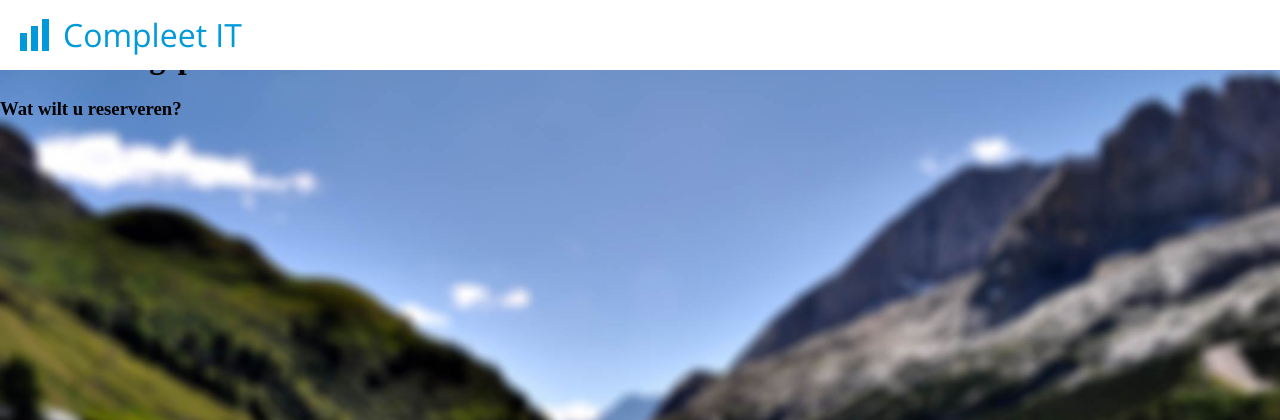
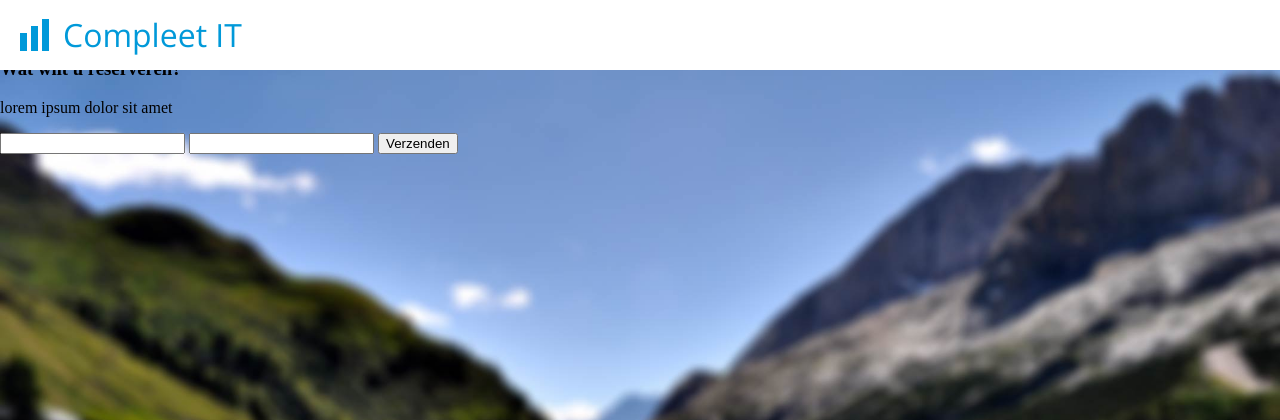
Before and after one commit to FrankSolleveld/Reserveringssysteem, a PHP site: page / in a window 1280 px wide. Shown: the top 420 px of the page. Run offline with PHP 8.4, Linux system fonts and the light colour scheme; data that the repository does not hold is empty; some libraries are stand-ins or nearby versions.

Commit message:
CSS works
- Fixed a bug where the main content wasn't centered.
- Fixed some files that couldn't be found.

```diff
--- a/app/main.css
+++ b/app/main.css
@@ -1,4 +1,6 @@
 @import url(https://fonts.googleapis.com/css?family=Open+Sans:300italic,400italic,600italic,700italic,800italic,400,300,600,700,800);
+
+
 
 
 html { background:#333333;   background: url('media/blurred.jpg') no-repeat center center fixed;
@@ -14,11 +16,11 @@ body {  margin:0; padding:0; }
 #titel { font-size:32px; font-weight:300; font-family: 'Open Sans', sans-serif; line-height:70px; padding-left:28px; width:180px; margin-left:35px; color:#0099d9; }
 #logo1 { width:7px; height:18px; background:#0099d9; position:absolute; bottom:19px; margin-left:20px; z-index:1100; }
 #logo2 { width:7px; height:25px; background:#0099d9; position:absolute; bottom:19px; margin-left:31px; z-index:1100; }
-#logo3 { width:7px; height:32px; background:#0099d9; position:absolute; bottom:19px; margin-left:42px; z-index:1100; }
+#logo3 { width:7px;  height:32px; background:#0099d9; position:absolute; bottom:19px; margin-left:42px; z-index:1100; }
 #titel:hover, #logo1:hover, #logo2:hover, #logo3:hover { cursor:pointer; }
 
 header { width:400px; height:140px; background:white; position:absolute; margin:auto 0 auto; margin-top:100px;  box-shadow: 0px 5px 15px -10px rgba(0,0,0,0.5);  z-index:900;  }
-#headerBackground { position:fixed; width:100%; background-color:white; height:70px;  /*box-shadow: 0px 5px 15px -10px black;*/ opacity:100; /*border-bottom:1px solid #d5d5d5;*/ z-index:20; top:0; left:0; }
+#headerBackground { position:fixed; width:100%; background-color:white; height:70px;  /*box-shadow: 0px 5px 15px -10px black;*/ opacity:100; z-index:20; top:0; left:0; }
 
 
 
--- a/app/src/database.php
+++ b/app/src/database.php
@@ -5,10 +5,10 @@
  * Date: 15-11-17
  * Time: 16:26
  */
-$myDatabase = new mysqli('sql.hosted.hr.nl', '0940599', 'eopubuac', '0940599');
+/**$db = new mysqli('sql.hosted.hr.nl', '0940599', 'QXiCtoPN8', '0940599');
 
-if($myDatabase->connect_errno > 0){
-    die('Unable to connect to database [' . $myDatabase->connect_error . ']');
+if($db->connect_errno > 0){
+    die('Unable to connect to database [' . $db->connect_error . ']');
 } else {
     echo("Connectie gelukt");
-}
+}*/
--- a/app/views/content.php
+++ b/app/views/content.php
@@ -4,16 +4,39 @@
  * User: franksolleveld
  * Date: 15-11-17
  * Time: 15:23
- */?>
-<link rel="stylesheet" type="text/css" src="../content-styles.css"/>
+ */
 
-<div class="mainframe container">
+$values = $_POST;
+
+/**if(isset($_POST))
+{
+    $username = $_POST['username'];
+    $password = $_POST['password'];
+
+    $sql = "INSERT INTO users (username, password) VALUES ('$username', '$password')" ;
+    $db->query($sql);
+}*/
+
+?>
+<html>
+<head>
+<link rel="stylesheet" type="text/css" src="../app/content-styles.css"/>
+</head>
+<body>
+<div class="mainframe">
 
     <h1>Reserveringspanel</h1>
 
     <h3>Wat wilt u reserveren?</h3>
-    <div class="leftPanel container">
-
+    <div class="leftPanel ">
+        <p>lorem ipsum dolor sit amet</p>
+        <form method="post" >
+            <input type="text" name="username">
+            <input type="password" name="password">
+            <button type="submit">Verzenden</button>
+        </form>
     </div>
 
 </div>
+</body>
+</html>
--- a/public/index.php
+++ b/public/index.php
@@ -1,5 +1,5 @@
 <?php
-include '../app/src/database.php';
+require_once '../app/src/database.php';
 ?>
 
 <head>
@@ -26,11 +26,6 @@ include '../app/src/database.php';
 </head>
 
 <body>
-
-
-
-
-
 <?php
 include '../app/views/header.php';
 include '../app/views/content.php';
```
Also changed, not shown: app/content-styles.css (+18 -1 lines).
